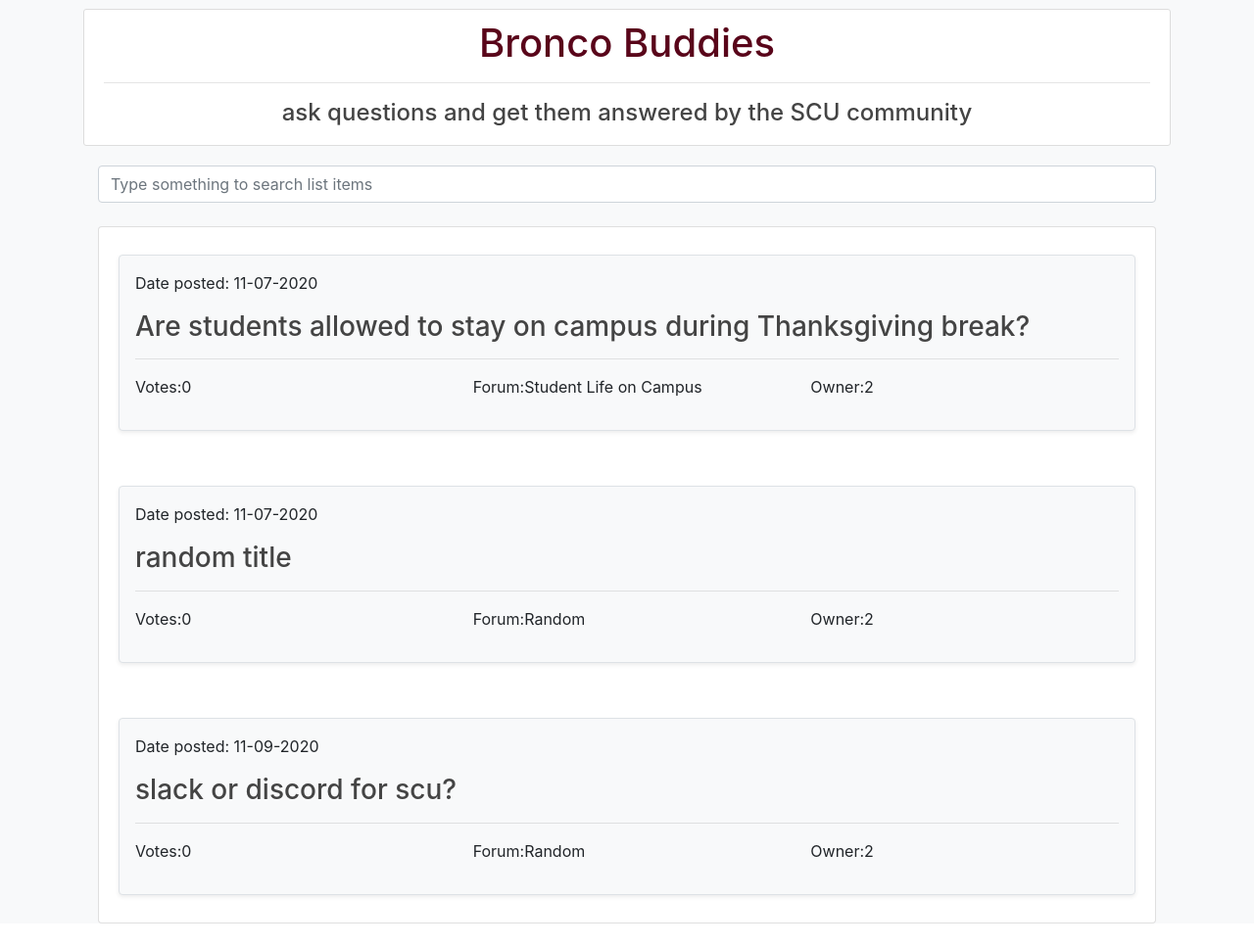
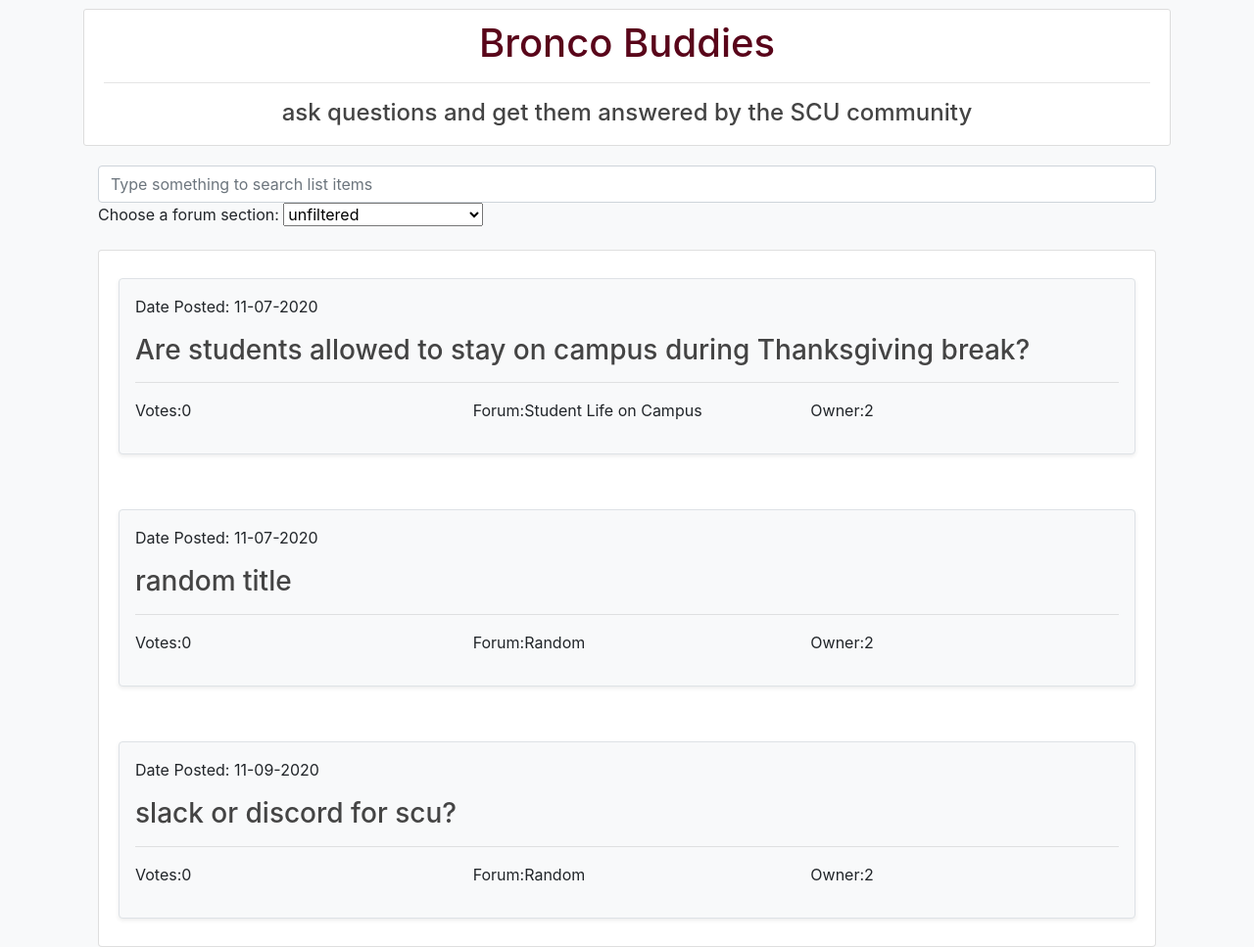
Before and after one commit to ccfernandes/SCU-Bronco-Buddies, a Flask app: page / in a window 1280 px wide. Shown: the part 56-1023 px from the top of the page at 98% size. Before the commit the page ends 999 px from the top, so only its background shows below. Run offline with Flask 2, Linux system fonts and the light colour scheme; data comes from the database, SQL or seed files in the repository; parts of the project's set-up code (start-up, migrations or seed data) failed here and were passed over; some libraries are stand-ins or nearby versions.

Commit message:
added filtering

```diff
--- a/SCU-Bronco-Buddies/bronco_buddies/bronco_buddies/templates/home.html
+++ b/SCU-Bronco-Buddies/bronco_buddies/bronco_buddies/templates/home.html
@@ -26,22 +26,27 @@
 	</main>
 	{% endif %}
 	<!-- Search form (doesn't work) -->
+
 	<div class="container">
 	  <input class="form-control" id="listSearch" type="text" placeholder="Type something to search list items">
+	  <label for="filter">Choose a forum section:</p></label>
+	  <select name="forum-filter" id="forum-filter">
+	  	<option value="">unfiltered</option>
+	  </select>
 	  <br>
 	  <ul class="list-group" id="myList">
 	    	{% for post in posts %}
-	    	<li class="list-group-item">
+	    	<li class="list-group-item post-container">
 		    	<div class="my-3 p-3 bg-light rounded border shadow-sm">
-		    		<p>Date posted: {{post.date_posted.strftime('%m-%d-%Y')}}</p>
+		    		<p class="post-date">Date Posted: {{post.date_posted.strftime('%m-%d-%Y')}}</p>
 					<h3><a href="{{ url_for('post', post_id=post.id) }}"> {{post.title}}</a></h3>
 					<hr>
 					<div class="row">
 		    			<div class="col-sm-4">
-								<p>Votes:{{post.votes}}</p>
+								<p class="post-votes">Votes:{{post.votes}}</p>
 						</div>
 						<div class="col-sm-4">
-								<p>Forum:{{post.getForumTitle()}}</p>
+								<p class="post-forum">Forum:{{post.getForumTitle()}}</p>
 						</div>
 						<div class="col-sm-4">
 								<p>Owner:{{post.owner_id}}</p>
@@ -111,6 +116,40 @@ function searchFunction() {
 
 document.querySelector("#listSearch").addEventListener("keyup", searchFunction);
 
+let posts = document.querySelectorAll(".post-container");
+let post_data = [];
+
+for(let i = 0; i < posts.length; i++) {
+    let vote_count = Number(posts[i].querySelector(".post-votes").innerText.substr(6,posts[i].querySelector(".post-votes").innerText.length));
+    let posted_date = posts[i].querySelector(".post-date").innerText.substr(13,posts[i].querySelector(".post-date").innerText.length);
+    let forum_section = posts[i].querySelector(".post-forum").innerText.substr(6,posts[i].querySelector(".post-forum").innerText.length);
+    post_data.push({container:posts[i], votes:vote_count, date:posted_date, forum:forum_section})
+}
+
+let forum_sections = [...new Set(post_data.map(post => post.forum))];
+let filter_form = document.querySelector("#forum-filter");
+for(let i = 0; i < forum_sections.length; i++) {
+	let dropdown_choice = document.createElement("option");
+	dropdown_choice.value = forum_sections[i];
+	dropdown_choice.innerText = forum_sections[i];
+	filter_form.appendChild(dropdown_choice);
+}
+document.querySelector("#forum-filter").addEventListener("change", function() {
+	let subforum = document.querySelector("#forum-filter").value;
+	if(subforum === "") {
+		for(let i = 0; i < posts.length; i++) {
+			posts[i].hidden = false;
+		}
+	}
+	else {
+		for(let i = 0; i < posts.length; i++) {
+			if(post_data[i].forum === subforum)
+				posts[i].hidden = false;
+			else posts[i].hidden = true;
+		}
+	}
+})
+
 </script>
 </body>
 {% endblock content %}
```
